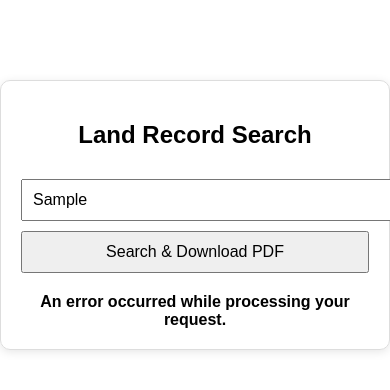
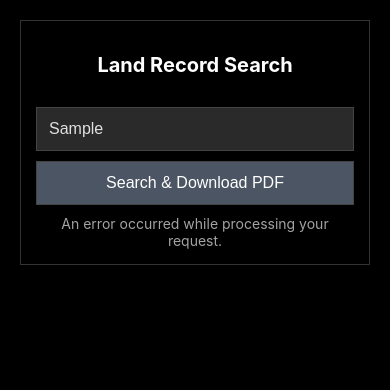
Before and after one commit to Harshninave04/Landeed-api-simulation, a website: page index.html in a window 390 px wide. Both pictures are taken after typing "Sample" into the empty fields and a click on the button "Search & Download PDF". Drawn offline with Linux system fonts and the light colour scheme; no server answers.

Commit message:
UI update!

```diff
--- a/index.html
+++ b/index.html
@@ -2,33 +2,72 @@
 <html lang="en">
 <head>
   <meta charset="UTF-8">
+  <meta name="viewport" content="width=device-width, initial-scale=1.0">
   <title>Land Record Search</title>
   <style>
     body {
-      font-family: Arial, sans-serif;
+      font-family: -apple-system, BlinkMacSystemFont, sans-serif;
+      background-color: #000000;
+      color: #e0e0e0;
       max-width: 500px;
-      margin: 80px auto;
+      margin: 50px auto;
       padding: 20px;
-      border: 1px solid #ddd;
-      border-radius: 10px;
-      box-shadow: 0 2px 10px rgba(0,0,0,0.1);
+      border: 1px solid #333;
     }
-    h2 { text-align: center; }
+
+    h2 {
+      text-align: center;
+      font-size: 24px;
+      color: #ffffff;
+      margin-bottom: 20px;
+    }
     input, button {
       width: 100%;
-      padding: 10px;
+      padding: 12px;
       margin-top: 10px;
       font-size: 16px;
+      border: 1px solid #444;
+      box-sizing: border-box;
     }
+
+    input {
+      background-color: #2a2a2a;
+      color: #e0e0e0;
+    }
+    input::placeholder {
+      color: #888;
+    }
+
+    button {
+      background-color: #4b5563; /* Grey button */
+      color: #ffffff; /* White text */
+      cursor: pointer;
+      transition: background-color 0.3s ease;
+    }
+    button:hover {
+      background-color: #6b7280;
+    }
+
     .status {
-      margin-top: 20px;
-      font-weight: bold;
+      margin-top: 10px;
+      font-size: 14px;
       text-align: center;
+      color: #a3a3a3;
+    }
+
+    /* Responsive adjustments */
+    @media (max-width: 600px) {
+      body {
+        margin: 20px;
+        padding: 15px;
+      }
+      h2 {
+        font-size: 20px;
+      }
     }
   </style>
 </head>
 <body>
-
   <h2>Land Record Search</h2>
   <input type="text" id="query" placeholder="Enter parcel ID, plot number, or owner name">
   <button onclick="searchRecord()">Search & Download PDF</button>
@@ -59,22 +98,34 @@
           return;
         }
 
+        // Verify the response is a PDF
+        const contentType = response.headers.get('Content-Type');
+        if (!contentType || !contentType.includes('application/pdf')) {
+          status.textContent = 'Invalid response format from server.';
+          return;
+        }
+
         const blob = await response.blob();
         const url = window.URL.createObjectURL(blob);
 
-        // Try to extract filename from headers
-        let filename = 'land_record.pdf';
+        // Extract filename from Content-Disposition
+        let filename = 'land_record.pdf'; // Fallback
         const disposition = response.headers.get('Content-Disposition');
-        if (disposition && disposition.includes('filename=')) {
-          filename = disposition.split('filename=')[1].replace(/"/g, '');
+        if (disposition) {
+          const filenameMatch = disposition.match(/filename="([^"]+)"/) || disposition.match(/filename=([^;]+)/);
+          if (filenameMatch && filenameMatch[1]) {
+            filename = filenameMatch[1].trim();
+          }
         }
+
 
         const a = document.createElement('a');
         a.href = url;
         a.download = filename;
         document.body.appendChild(a);
         a.click();
-        a.remove();
+        document.body.removeChild(a);
+        window.URL.revokeObjectURL(url);
 
         status.textContent = 'Download started.';
       } catch (error) {
```
